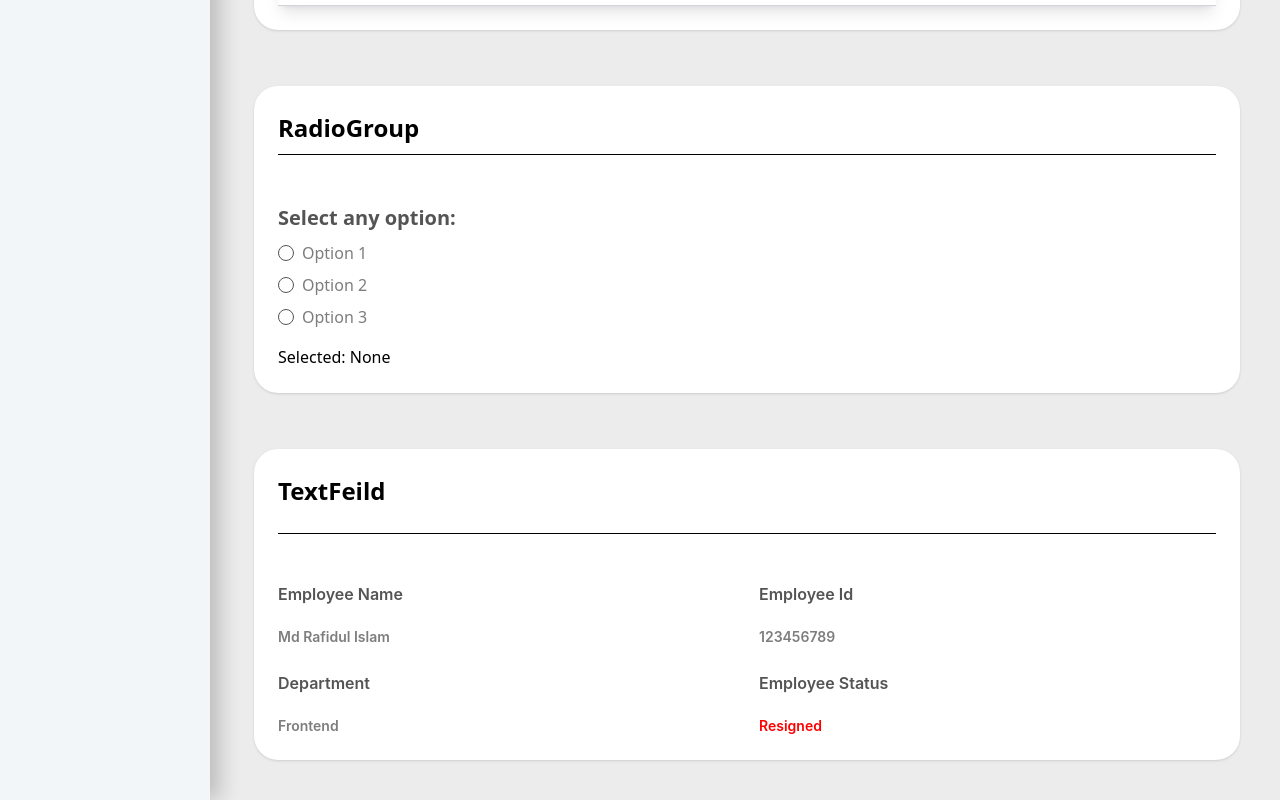
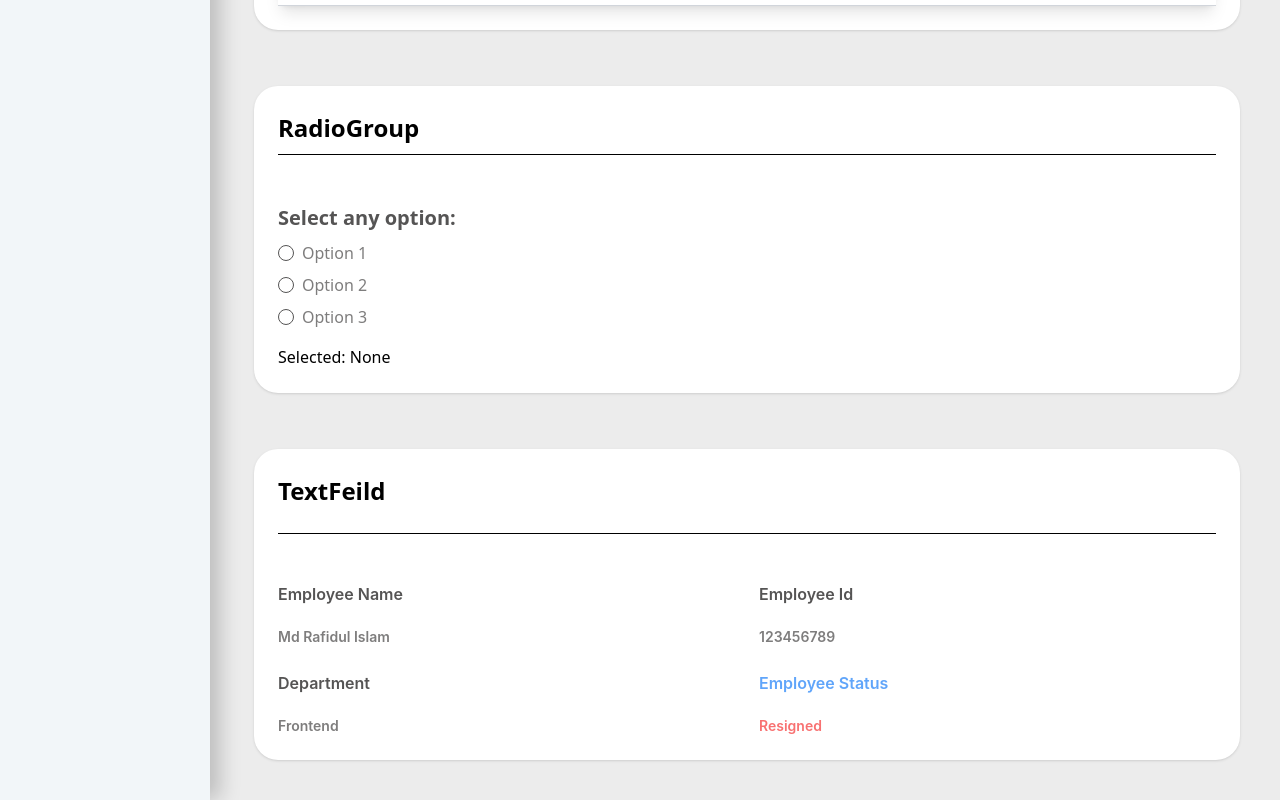
Before and after one commit to Rafidulemon/hr_mgt, a React (Vite) app: page /atoms in a window 1280 px wide. Shown: the part 4197-4997 px from the top of the page. Built offline with nearby package versions, Linux system fonts and the light colour scheme.

Commit message:
coolor chanes in textField

```diff
--- a/src/components/atoms/TextFeild/TextFeild.tsx
+++ b/src/components/atoms/TextFeild/TextFeild.tsx
@@ -15,8 +15,8 @@ const TextFeild = (props: Props) => {
   const {
     label,
     text,
-    labelColor = "#555454",
-    textColor = "#7E7D7D",
+    labelColor,
+    textColor,
     labelFontFamily = "Inter, sans-serif",
     textFontFamily = "Inter, sans-serif",
     labelFontWeight = 600,
@@ -28,8 +28,8 @@ const TextFeild = (props: Props) => {
   return (
     <div className={`flex flex-col gap-[20px] ${className}`}>
       <p
+        className={`${labelColor ? `${labelColor}` : "text-text_bold"} `}
         style={{
-          color: labelColor,
           fontWeight: labelFontWeight,
           fontSize: labelFontSize,
           fontFamily: labelFontFamily,
@@ -38,8 +38,8 @@ const TextFeild = (props: Props) => {
         {label}
       </p>
       <p
+        className={`${textColor ? `${textColor}` : "text-text_primary"} `}
         style={{
-          color: textColor,
           fontWeight: textFontWeight,
           fontSize: textFontSize,
           fontFamily: textFontFamily,
--- a/src/pages/atoms/index.tsx
+++ b/src/pages/atoms/index.tsx
@@ -379,7 +379,12 @@ function Atoms() {
           <TextFeild text="Frontend" label="Department" />
         </div>
         <div className="col-span-1 w-full">
-          <TextFeild text="Resigned" label="Employee Status" textColor="red" />
+          <TextFeild
+            text="Resigned"
+            label="Employee Status"
+            textColor="text-red-400"
+            labelColor="text-blue-400"
+          />
         </div>
       </Card>
     </div>
```
